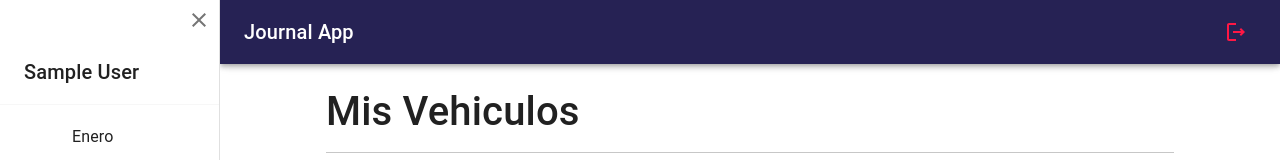
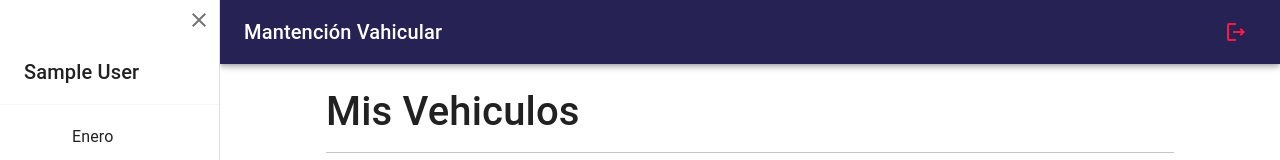
Before and after one commit to racsorazaclasobol/mantencion-vehicular, a React (Vite) app: page /misVehiculos in a window 1280 px wide. Shown: the top 160 px of the page. Built offline with nearby package versions, Linux system fonts and the light colour scheme; no server answers; sample sign-in values are in the browser's storage.

Commit message:
Se corrige nombre NavBar

```diff
--- a/src/vehiculos/components/NavBar.jsx
+++ b/src/vehiculos/components/NavBar.jsx
@@ -34,7 +34,7 @@ export const NavBar = ( { drawerWidth } ) => {
         </IconButton>
 
         <Grid container direction='row' justifyContent='space-between' alignItems='center'>
-            <Typography variant="h6" noWrap component="div"> Journal App </Typography>
+            <Typography variant="h6" noWrap component="div"> Mantención Vahicular </Typography>
 
             <IconButton color="error" onClick={ onLogout } >
                 <LogoutOutlined />
```
